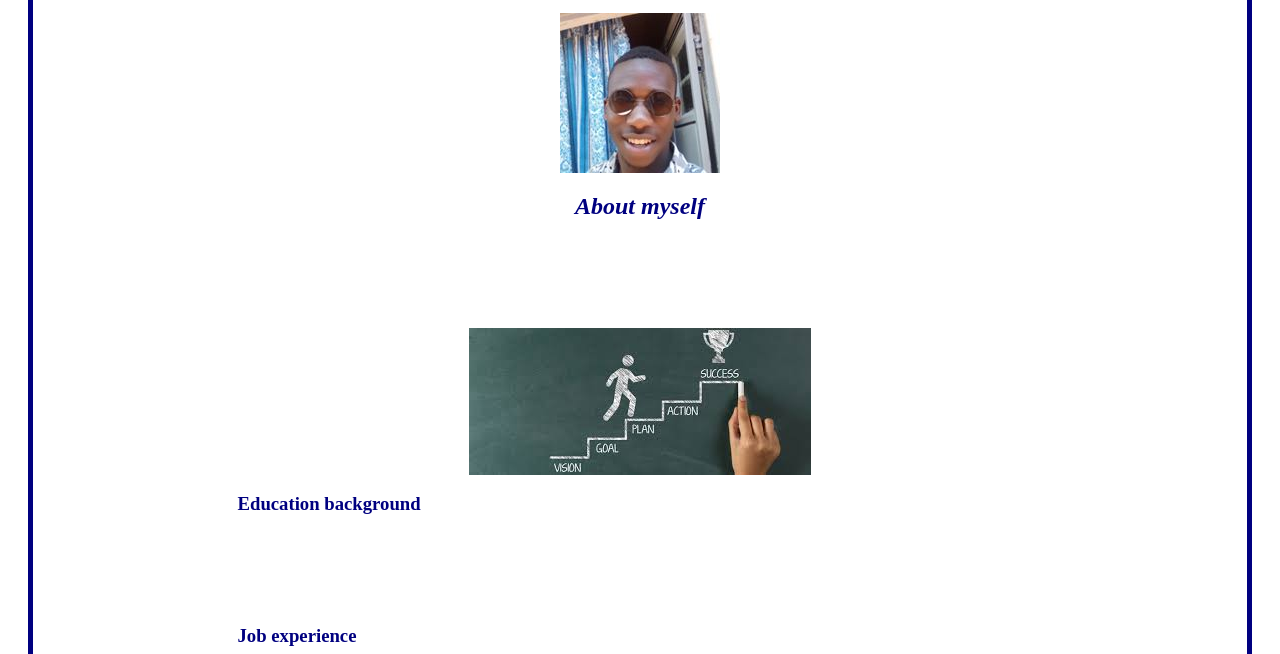
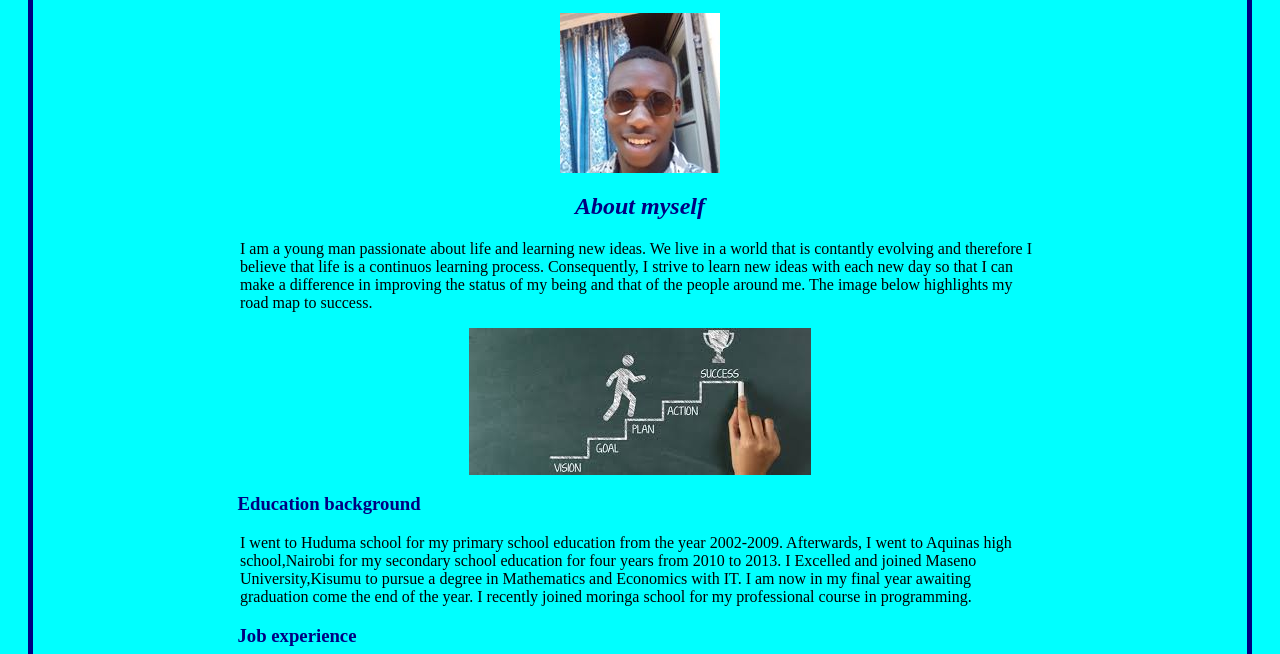
Before and after one commit to Elvandro/Portfolio-Project, a plain HTML site: page index.html in a window 1280 px wide. Shown: the part 146-800 px from the top of the page. Drawn offline with Linux system fonts and the light colour scheme.

Commit message:
This commit changes the background and text color

```diff
--- a/css/styles.css
+++ b/css/styles.css
@@ -1,8 +1,8 @@
 Body{
-  background-color: 0066FF;
+  background-color: cyan;
   font-family: serif;
   font-size: 15;
-  color: white;
+
 }
 h1{
   color: navy;
--- a/index.html
+++ b/index.html
@@ -19,10 +19,10 @@
       <img src="Images/success.jpeg">
     <h3>Education background</h3>
     <p class="blocktext">I went to Huduma school for my primary school education from the year
-      2002-2009.Afterwards, I went to Aquinas high school,Nairobi for my secondary
+      2002-2009. Afterwards, I went to Aquinas high school,Nairobi for my secondary
       school education for four years from 2010 to 2013. I Excelled and joined Maseno University,Kisumu
-      to pursue a degree in mathematics and Economics with IT. I Am now in my final year awaiting graduation
-      come the end of the year.I recently joined moringa school for my professional course in programming.</p>
+      to pursue a degree in Mathematics and Economics with IT. I am now in my final year awaiting graduation
+      come the end of the year. I recently joined moringa school for my professional course in programming.</p>
     <h3>Job experience</h3>
     <p class="blocktext">I worked at four points by Sheraton Nairobi, formerly Best western premier Nairobi,
       for four months as from May 2016 up to August 2016. During this period I worked
```
